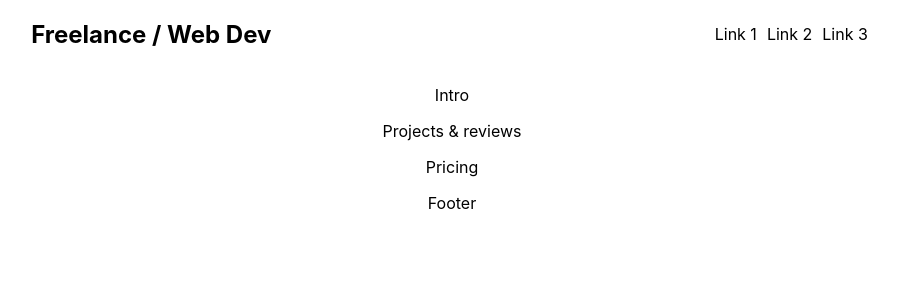
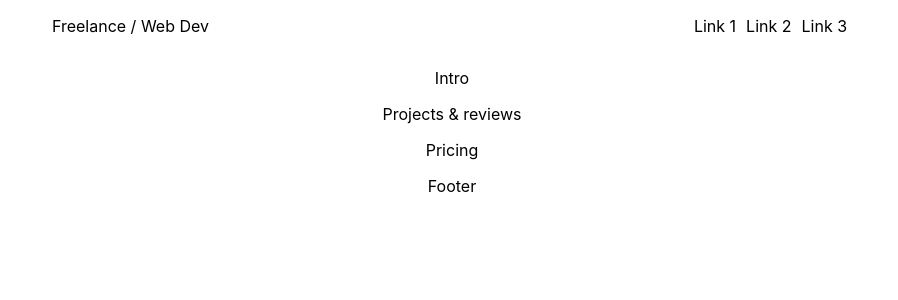
Before and after one commit to venoblin/freelance-webdev, a React (Create React App) app: page / in a window 1280 px wide. Shown: the top 300 px of the page, without its empty margins (188-1086 px from the left). Built offline with nearby package versions, Linux system fonts and the light colour scheme.

Commit message:
changed logo to p tag

```diff
--- a/src/components/Logo.tsx
+++ b/src/components/Logo.tsx
@@ -3,7 +3,7 @@ import '../styles/Logo.css'
 const Logo = () => {
 
   return (
-    <h1 className='logo'>Freelance / Web Dev</h1>
+    <p className='logo'>Freelance / Web Dev</p>
   )
 }
 
```
